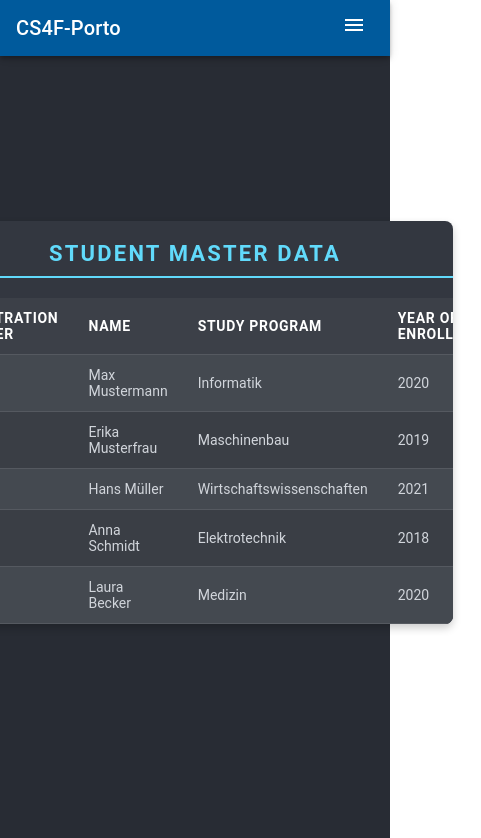
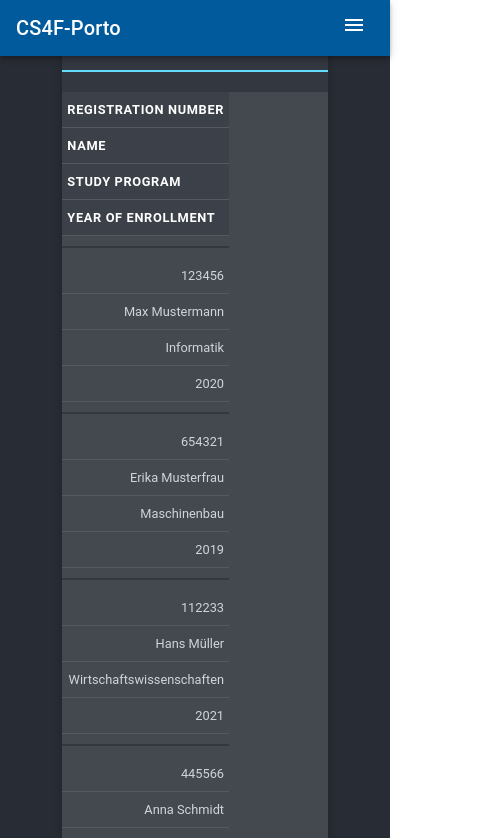
Before and after one commit to Transport-Protocol/CS4F-Porto-Gui, a React (Create React App) app: page /user/master_data in a window 390 px wide. Shown: the top 838 px of the page, 481 px wide, since content can reach past the window. Built offline with nearby package versions, Linux system fonts and the light colour scheme; sample sign-in values are in the browser's storage.

Commit message:
look better

```diff
--- a/src/data-components/user/user-master-data-show.css
+++ b/src/data-components/user/user-master-data-show.css
@@ -19,11 +19,11 @@
 }
 
 .user_master_data_show th, .user_master_data_show td {
-    padding: 12px 15px; /* Leicht reduziert für eine kompaktere Optik */
+    padding: 12px 15px;
     border-bottom: 1px solid #555960;
     text-align: left;
     color: #d1d5db;
-    font-size: 0.875rem; /* Kleinere Schriftgröße (14px) */
+    font-size: 0.875rem;
 }
 
 .user_master_data_show th {
@@ -32,7 +32,7 @@
     color: #ffffff;
     text-transform: uppercase;
     letter-spacing: 0.05em;
-    font-size: 0.875rem; /* Kleinere Schriftgröße (14px) */
+    font-size: 0.875rem;
 }
 
 .user_master_data_show tr:nth-child(even) {
@@ -50,7 +50,7 @@
 
 .user_master_data_show_title {
     text-align: center;
-    font-size: 22px; /* Etwas kleinere Schriftgröße für den Titel */
+    font-size: 22px;
     font-weight: 700;
     margin-top: 20px;
     color: #61dafb;
@@ -60,3 +60,60 @@
     padding-bottom: 10px;
     margin-bottom: 20px;
 }
+
+/* Optimierungen für Mobilgeräte */
+@media (max-width: 768px) {
+    .user_master_data_show {
+        width: 100%;
+        margin: 1rem auto;
+    }
+
+    .user_master_data_show th, .user_master_data_show td {
+        padding: 10px 12px; /* Reduziertes Padding für kleinere Bildschirme */
+        font-size: 0.8rem; /* Kleinere Schriftgröße für mobile Geräte */
+    }
+
+    .user_master_data_show_title {
+        font-size: 20px; /* Kleinere Schriftgröße für den Titel auf mobilen Geräten */
+    }
+}
+
+@media (max-width: 480px) {
+    .user_master_data_show table {
+        display: block;
+        overflow-x: auto; /* Horizontales Scrollen bei kleinen Bildschirmen */
+        white-space: nowrap; /* Zeilenumbruch in Zellen verhindern */
+    }
+
+    .user_master_data_show th, .user_master_data_show td {
+        display: block;
+        text-align: right; /* Text rechtsbündig für eine kompakte Darstellung */
+        padding: 10px 5px;
+        font-size: 0.8rem;
+        border-bottom: 1px solid #555960;
+    }
+
+    .user_master_data_show th {
+        text-align: left; /* Header linksbündig, um die Struktur zu verdeutlichen */
+    }
+
+    .user_master_data_show tr {
+        display: flex;
+        flex-direction: column;
+        border-bottom: 2px solid #333740;
+        margin-bottom: 10px;
+        padding-bottom: 10px;
+    }
+
+    .user_master_data_show tr:nth-child(odd), .user_master_data_show tr:nth-child(even) {
+        background-color: transparent;
+    }
+
+    .user_master_data_show td::before {
+        content: attr(data-label);
+        float: left;
+        font-weight: bold;
+        color: #61dafb;
+        text-transform: uppercase;
+    }
+}
```
